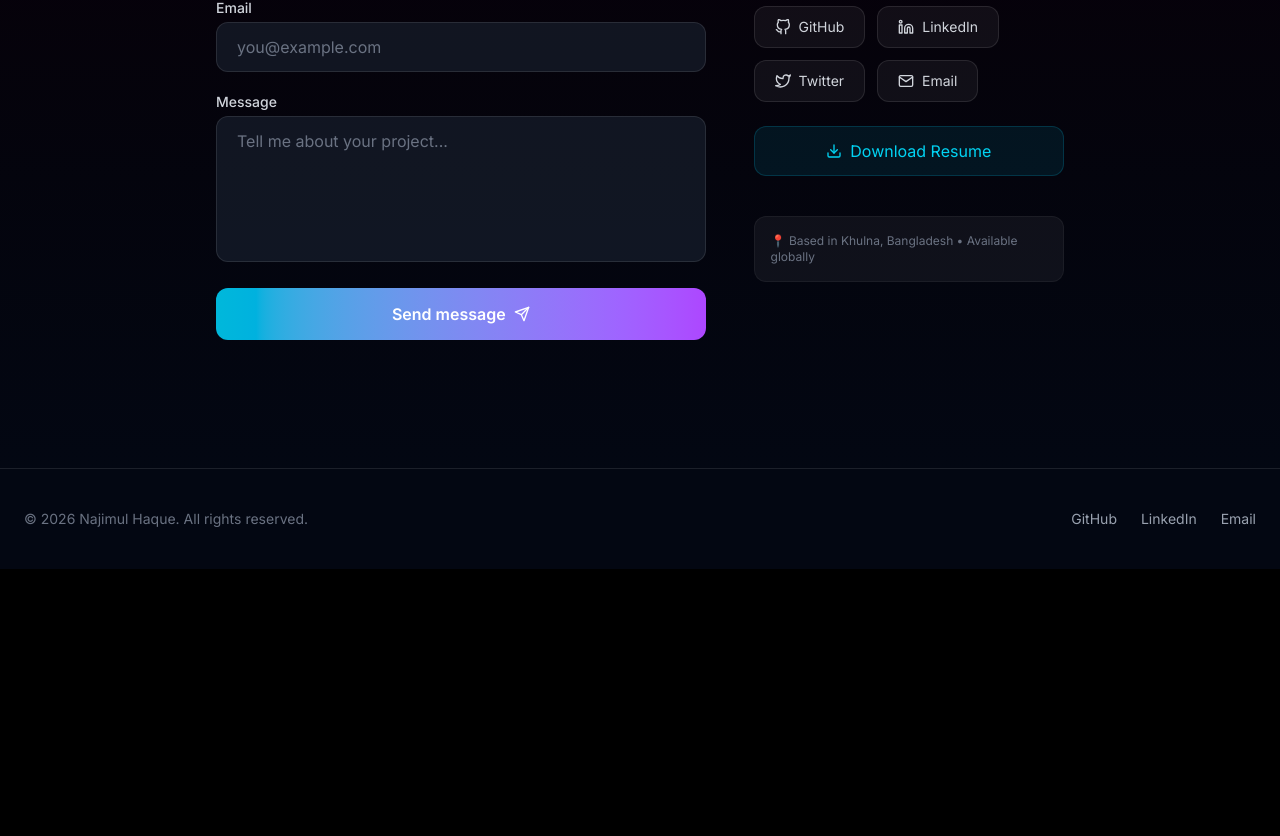
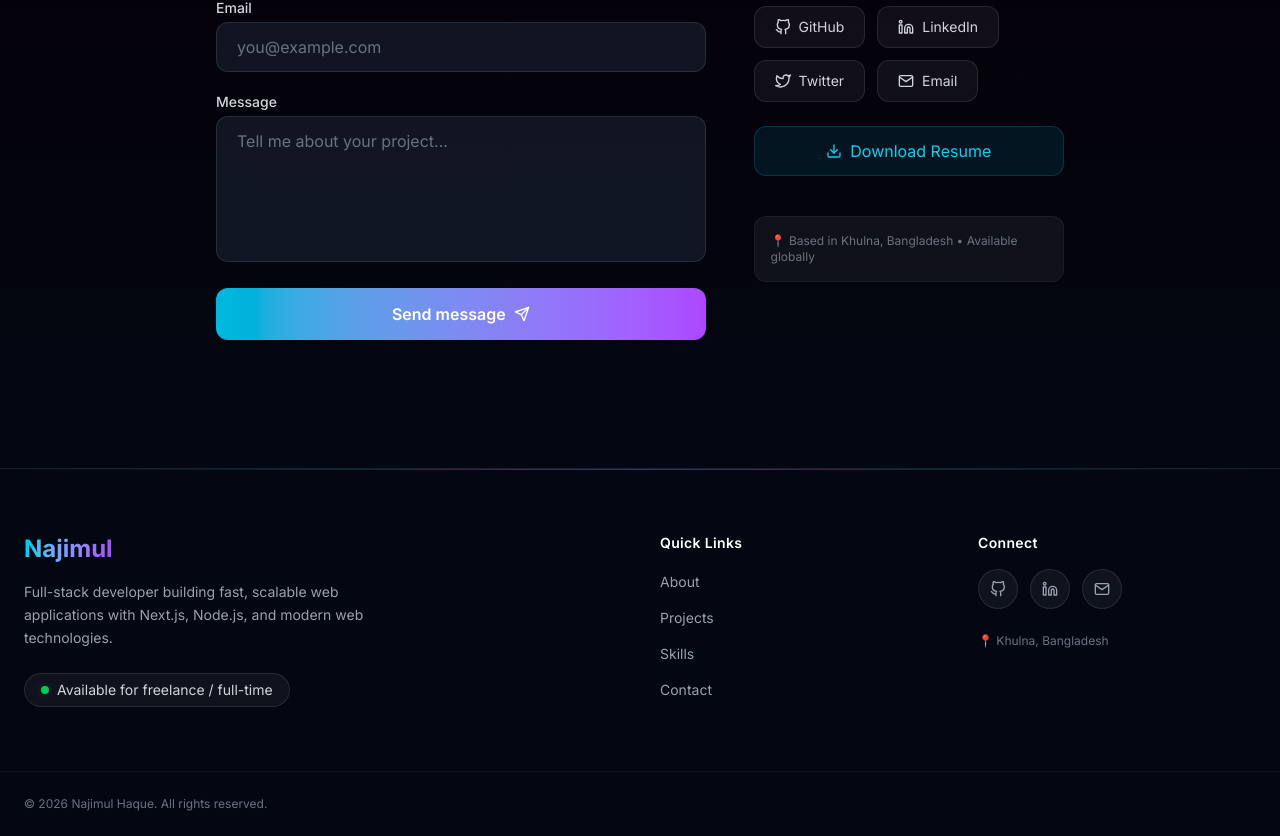
Before and after one commit to najimhaq/najimul-portfolio-cyan, a Next.js app: page / in a window 1280 px wide. Shown: the part 4296-5132 px from the top of the page. Before the commit the page ends 4865 px from the top, so only its background shows below. Built offline with nearby package versions, Linux system fonts and the light colour scheme.

Commit message:
footer updated

```diff
--- a/src/components/layout/Footer.jsx
+++ b/src/components/layout/Footer.jsx
@@ -1,30 +1,104 @@
 'use client';
 
+import Link from 'next/link';
+import { FiGithub, FiLinkedin, FiMail, FiArrowUp } from 'react-icons/fi';
+
 const socials = [
-  { name: 'GitHub', href: 'https://github.com/najimhaq' },
-  { name: 'LinkedIn', href: 'https://linkedin.com/in/your-actual-username' },
-  { name: 'Email', href: 'mailto:mdnajimulhaque@gmail.com' },
+  { name: 'GitHub', href: 'https://github.com/najimhaq', icon: FiGithub },
+  {
+    name: 'LinkedIn',
+    href: 'https://linkedin.com/in/najimhaq',
+    icon: FiLinkedin,
+  },
+  { name: 'Email', href: 'mailto:mdnajimulhaque@gmail.com', icon: FiMail },
+];
+
+const quickLinks = [
+  { name: 'About', href: '/about' },
+  { name: 'Projects', href: '/projects' },
+  { name: 'Skills', href: '/skills' },
+  { name: 'Contact', href: '/contact' },
 ];
 
 export default function Footer() {
+  const scrollToTop = () => {
+    window.scrollTo({ top: 0, behavior: 'smooth' });
+  };
+
   return (
-    <footer className='border-t border-white/10 bg-gray-950 py-10'>
-      <div className='max-w-7xl mx-auto px-6 flex flex-col md:flex-row items-center justify-between gap-6'>
-        <p className='text-gray-500 text-sm'>
-          © {new Date().getFullYear()} Najimul Haque. All rights reserved.
+    <footer className='relative border-t border-white/10 bg-gray-950'>
+      <div className='absolute inset-x-0 top-0 h-px bg-linear-to-r from-transparent via-cyan-500/40 to-transparent' />
+
+      <div className='max-w-7xl mx-auto px-6 py-16 grid grid-cols-1 md:grid-cols-4 gap-10'>
+        <div className='md:col-span-2'>
+          <Link
+            href='/'
+            className='text-2xl font-bold bg-linear-to-r from-cyan-400 to-purple-500 bg-clip-text text-transparent'
+          >
+            Najimul
+          </Link>
+          <p className='mt-4 text-sm text-gray-400 max-w-sm leading-relaxed'>
+            Full-stack developer building fast, scalable web applications with
+            Next.js, Node.js, and modern web technologies.
           </p>
-        <div className='flex gap-6'>
-          {socials.map((s) => (
+
+          <div className='mt-6 inline-flex items-center gap-2 bg-white/5 backdrop-blur-sm border border-white/10 rounded-full px-4 py-1.5 text-sm text-gray-300'>
+            <span className='relative flex h-2 w-2'>
+              <span className='animate-ping absolute inline-flex h-full w-full rounded-full bg-green-400 opacity-75' />
+              <span className='relative inline-flex rounded-full h-2 w-2 bg-green-500' />
+            </span>
+            Available for freelance / full-time
+          </div>
+        </div>
+
+        <div>
+          <h4 className='text-sm font-semibold text-white mb-4 tracking-wide'>
+            Quick Links
+          </h4>
+          <ul className='space-y-3'>
+            {quickLinks.map((link) => (
+              <li key={link.name}>
+                <Link
+                  href={link.href}
+                  className='text-sm text-gray-400 hover:text-cyan-400 transition-colors'
+                >
+                  {link.name}
+                </Link>
+              </li>
+            ))}
+          </ul>
+        </div>
+
+        <div>
+          <h4 className='text-sm font-semibold text-white mb-4 tracking-wide'>
+            Connect
+          </h4>
+          <div className='flex gap-3'>
+            {socials.map((s) => {
+              const Icon = s.icon;
+              return (
                 <a
                   key={s.name}
                   href={s.href}
                   target='_blank'
                   rel='noopener noreferrer'
-              className='text-sm text-gray-400 hover:text-cyan-400 transition-colors'
+                  aria-label={s.name}
+                  className='flex items-center justify-center w-10 h-10 rounded-full bg-white/5 border border-white/10 text-gray-400 hover:text-cyan-400 hover:border-cyan-500/40 transition-colors'
                 >
-              {s.name}
+                  <Icon size={16} />
                 </a>
-          ))}
+              );
+            })}
+          </div>
+          <p className='mt-6 text-xs text-gray-500'>📍 Khulna, Bangladesh</p>
+        </div>
+      </div>
+
+      <div className='border-t border-white/5'>
+        <div className='max-w-7xl mx-auto px-6 py-6 flex flex-col sm:flex-row items-center justify-between gap-4'>
+          <p className='text-xs text-gray-500'>
+            © {new Date().getFullYear()} Najimul Haque. All rights reserved.
+          </p>
         </div>
       </div>
     </footer>
```
Lines whose indentation alone changed are shown as unchanged.
